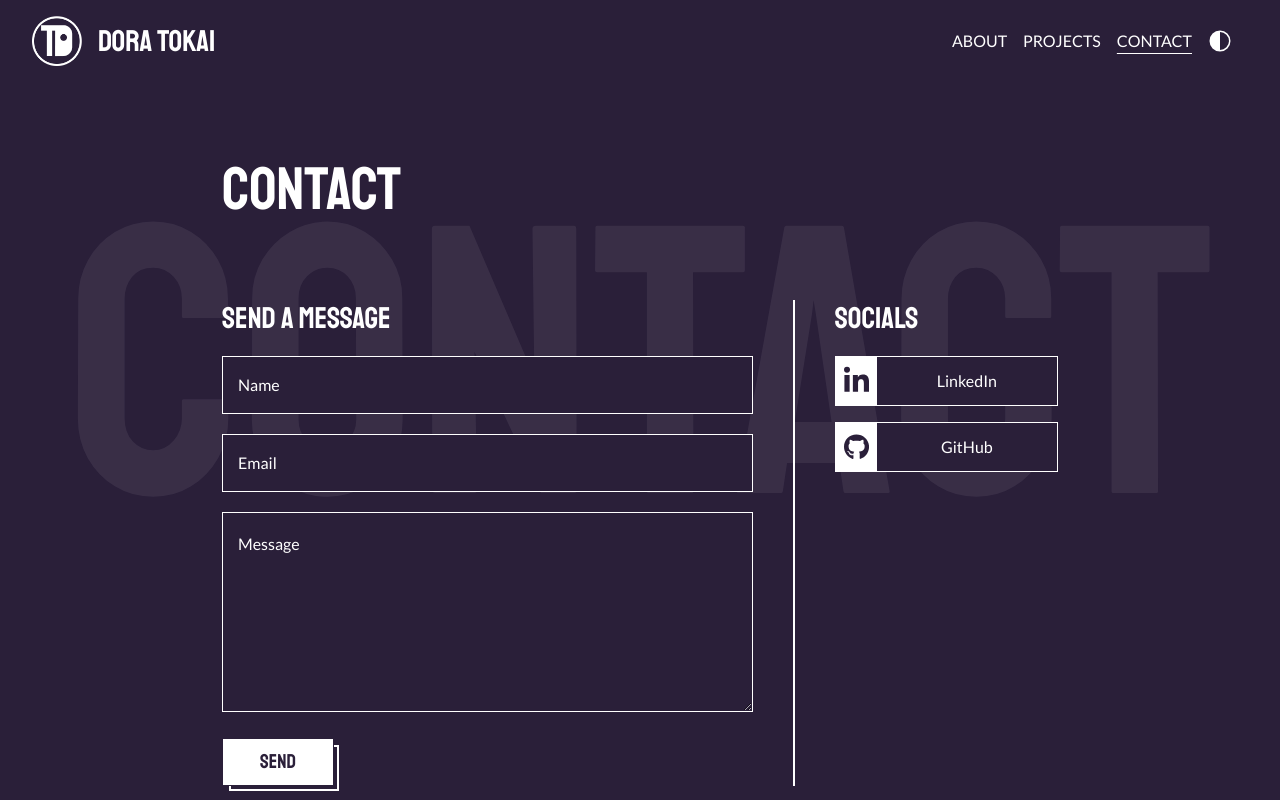
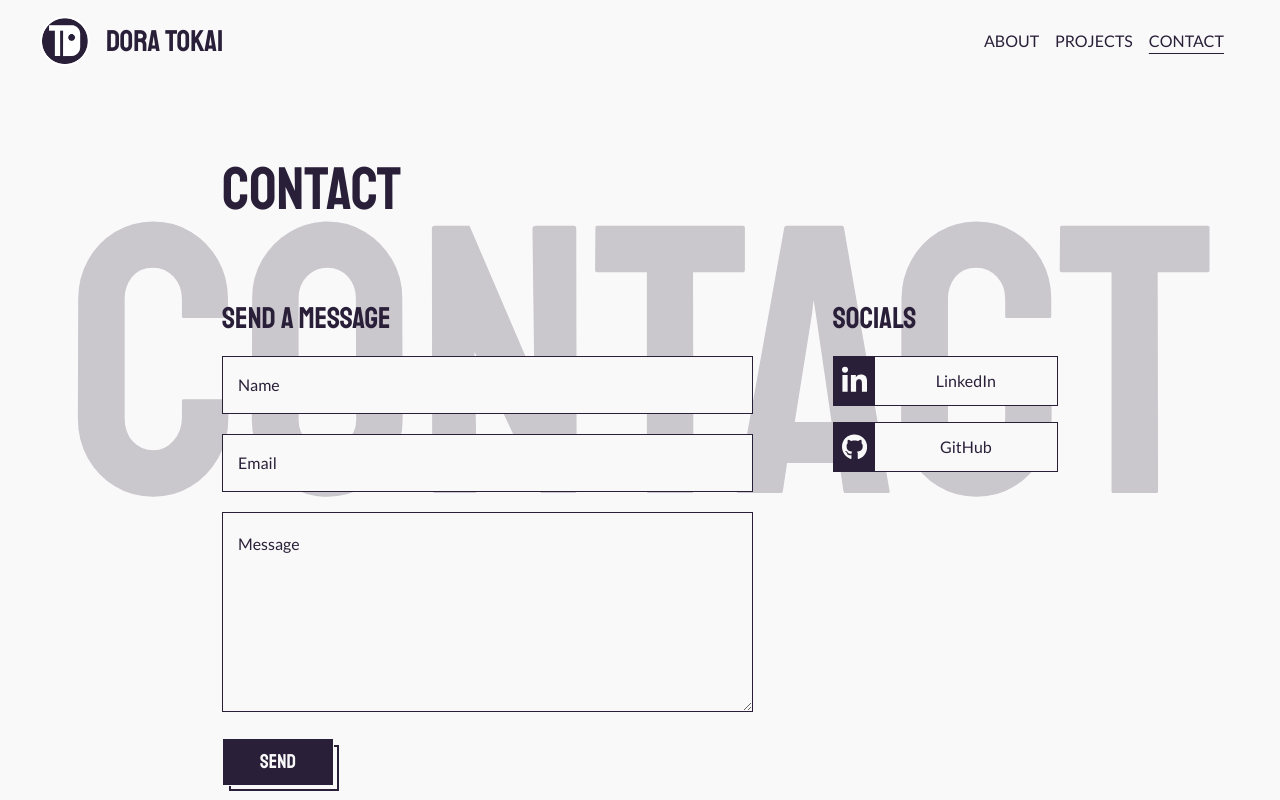
Before and after one commit to tdora28/portfolio, a Next.js app: page /contact in a window 1280 px wide. Shown: the top 800 px of the page. Built offline with nearby package versions, Linux system fonts and the light colour scheme.

Commit message:
Implement clr modes depending on user browser settings

```diff
--- a/src/app/about/page.tsx
+++ b/src/app/about/page.tsx
@@ -9,17 +9,17 @@ const AboutPage = () => {
       <main className="container">
         <ul className="flex flex-col sm:flex-row sm:justify-between gap-5 sm:max-w-max text-center my-10 py-2 uppercase">
           <li>
-            <Link href="#skills" className="bg-side px-5 py-2 indent block">
+            <Link href="#skills" className="bg-side text-white px-5 py-2 indent block">
               Skills
             </Link>
           </li>
           <li>
-            <Link href="#experience" className="bg-side px-5 py-2 indent block">
+            <Link href="#experience" className="bg-side text-white px-5 py-2 indent block">
               Experience
             </Link>
           </li>
           <li>
-            <Link href="#resume" className="bg-side px-5 py-2 indent block">
+            <Link href="#resume" className="bg-side text-white px-5 py-2 indent block">
               Resume
             </Link>
           </li>
--- a/src/app/contact/page.tsx
+++ b/src/app/contact/page.tsx
@@ -31,15 +31,15 @@ const ContactPage = () => {
           </form>
 
           {/* Socials */}
-          <div className="md:pl-10 md:border-l-2 border-white">
+          <div className="md:pl-10">
             <h3 className={`${fontDisplay} text-3xl mb-5`}>Socials</h3>
             <div className="flex flex-col gap-4 w-full">
-              <Link href="https://www.linkedin.com/in/doratokai28/" className="flex items-center border-white border bg-dark indent">
-                <FaLinkedinIn className="p-2 bg-white text-5xl clr-dark" />
+              <Link href="https://www.linkedin.com/in/doratokai28/" className="btn-social indent">
+                <FaLinkedinIn />
                 <span className="w-full px-4 text-center">LinkedIn</span>
               </Link>
-              <Link href="https://github.com/tdora28/" className="flex items-center border-white border bg-dark indent">
-                <FaGithub className="p-2 bg-white text-5xl clr-dark" />
+              <Link href="https://github.com/tdora28/" className="btn-social indent">
+                <FaGithub />
                 <span className="w-full px-4 text-center">GitHub</span>
               </Link>
             </div>
--- a/src/app/globals.css
+++ b/src/app/globals.css
@@ -4,13 +4,27 @@
 
 :root {
   /* COLORS */
-  --bg-color: #2a1f39;
+  --bg-color: #f9f9f9;
+  --secondary-color: #2a1f39;
   --side-color: #5d5369;
 
   /* LAYOUT */
   --nav-height: 5rem;
+
+  /* DECOR */
+  --dots-img: url('/dots-dark.png');
 }
-/* If I want to implement light/dark mode: @media (prefers-color-scheme: dark) {} */
+
+@media (prefers-color-scheme: dark) {
+  :root {
+    /* COLORS */
+    --bg-color: #2a1f39;
+    --secondary-color: #f9f9f9;
+
+    /* DECOR */
+    --dots-img: url('/dots-light.png');
+  }
+}
 
 /* ELEMENTS */
 
@@ -28,7 +42,7 @@ body {
   /* Give space to the sticky nav */
   padding-top: var(--nav-height);
   background-color: var(--bg-color);
-  color: white;
+  color: var(--secondary-color);
 }
 
 p {
@@ -37,7 +51,7 @@ p {
 
 .btn {
   padding: 0.5rem 1rem;
-  background-color: white;
+  background-color: var(--secondary-color);
   font-size: 1.25rem;
   color: var(--bg-color);
   border: 1px solid var(--bg-color);
@@ -46,7 +60,20 @@ p {
 
 .btn-sm {
   padding: 0 0.5rem;
-  background-color: white;
+  background-color: var(--secondary-color);
+  color: var(--bg-color);
+}
+
+.btn-social {
+  display: flex;
+  align-items: center;
+  border: 1px solid var(--secondary-color);
+  background-color: var(--bg-color);
+}
+.btn-social svg {
+  padding: 0.5rem;
+  background-color: var(--secondary-color);
+  font-size: 3rem;
   color: var(--bg-color);
 }
 
@@ -55,7 +82,7 @@ p {
   font-size: 1.3rem;
   text-decoration: underline;
   text-underline-offset: 0.2rem;
-  text-decoration-color: white;
+  text-decoration-color: var(--secondary-color);
   transition: text-decoration-color 0.2s ease-out;
 }
 .text-link:hover {
@@ -70,9 +97,9 @@ p {
 .form-group textarea {
   width: 100%;
   padding: 1.5rem 1rem 0.5rem;
-  border: 1px solid white;
+  border: 1px solid var(--secondary-color);
   background: var(--bg-color);
-  color: white;
+  color: var(--secondary-color);
   outline: none;
 }
 .form-group textarea {
@@ -80,7 +107,7 @@ p {
 }
 .form-group input:focus,
 .form-group textarea:focus {
-  box-shadow: 0.2rem 0.2rem 0 0 white;
+  box-shadow: 0.2rem 0.2rem 0 0 var(--secondary-color);
 }
 .form-group label,
 .form-group textarea + label {
@@ -89,7 +116,7 @@ p {
   left: 1rem;
   transition: all 0.2s ease-in-out;
   pointer-events: none;
-  color: white;
+  color: var(--secondary-color);
   transform: translateY(-50%);
 }
 .form-group textarea + label {
@@ -99,7 +126,7 @@ p {
 .form-group textarea.filling + label {
   font-size: 0.75rem;
   top: 0;
-  color: #d8d8d8;
+  color: var(--secondary-color);
   transform: translateY(0.5rem);
 }
 
@@ -112,19 +139,19 @@ p {
   padding-left: 2rem;
   padding-right: 2rem;
 }
-.container-wide {
-  max-width: 1500px;
-}
 
 .scroll-top {
   scroll-margin-top: calc(var(--nav-height) + 1.5rem);
 }
 
-.clr-dark {
+.clr-bg {
   color: var(--bg-color);
 }
-.bg-dark {
+.bg-bg {
   background-color: var(--bg-color);
+}
+.clr-sec {
+  color: var(--secondary-color);
 }
 .bg-side {
   background-color: var(--side-color);
@@ -133,7 +160,7 @@ p {
 /* ANIMATIONS */
 
 .move-up {
-  background-color: #fff;
+  background-color: var(--secondary-color);
   transition: transform 0.3s ease;
 }
 .move-up:hover {
@@ -145,7 +172,7 @@ p {
   }
   .move-up:hover {
     transform: translateY(0);
-    background-color: #fff;
+    background-color: var(--secondary-color);
   }
 }
 
@@ -160,17 +187,17 @@ p {
   transition: all 0.2s ease-out;
 }
 .elevate:hover {
-  background: white;
+  background: var(--secondary-color);
   color: var(--bg-color);
   transform: scale(1.05);
 }
 .elevate:hover .btn {
-  color: white;
+  color: var(--secondary-color);
   background: var(--bg-color);
 }
 .elevate:hover .btn:hover {
   color: var(--bg-color);
-  background: white;
+  background: var(--secondary-color);
   box-shadow: inset 0 0 0 1px var(--bg-color);
 }
 
@@ -203,7 +230,9 @@ p {
 
 .bg-dots {
   position: relative;
+  z-index: 10;
   margin-right: 1rem;
+  background-color: var(--secondary-color);
 }
 .bg-dots::after {
   content: '';
@@ -213,8 +242,8 @@ p {
   z-index: -1;
   width: 100%;
   height: 100%;
-  border: 2px solid white;
-  background-image: url('/dots.png');
+  border: 2px solid var(--secondary-color);
+  background-image: var(--dots-img);
   background-repeat: repeat;
   background-size: auto;
 }
@@ -231,12 +260,12 @@ p {
   z-index: -1;
   width: 100%;
   height: 100%;
-  border: 2px solid white;
+  border: 2px solid var(--secondary-color);
 }
 
 .side-decor {
   position: relative;
-  border-left: 1px solid white;
+  border-left: 1px solid var(--secondary-color);
   padding: 0 0 4rem 2rem;
 }
 .side-decor::after {
@@ -245,7 +274,7 @@ p {
   width: 1rem;
   height: 1rem;
   background-color: var(--bg-color);
-  border: 2px solid white;
+  border: 2px solid var(--secondary-color);
   border-radius: 50%;
   top: 0;
   left: -0.5rem;
--- a/src/app/page.tsx
+++ b/src/app/page.tsx
@@ -15,13 +15,13 @@ export default function Home() {
         </h1>
         {/* Big nav */}
         <nav className={`${fontDisplay} grid sm:grid-cols-3 gap-10 w-full max-w-[800px] sm:h-[40vh] mt-10 sm:mt-[15vh] mx-auto pb-10 sm:pb-0 text-4xl text-center overflow-hidden`}>
-          <Link href="/about" className="py-8 bg-white clr-dark move-up bg-dots">
+          <Link href="/about" className="py-8 clr-bg move-up bg-dots">
             About
           </Link>
-          <Link href="/projects" className="py-8 bg-white clr-dark move-up bg-dots">
+          <Link href="/projects" className="py-8 clr-bg move-up bg-dots">
             Projects
           </Link>
-          <Link href="/contact" className="py-8 bg-white clr-dark move-up bg-dots">
+          <Link href="/contact" className="py-8 clr-bg move-up bg-dots">
             Contact
           </Link>
         </nav>
--- a/src/components/Header.tsx
+++ b/src/components/Header.tsx
@@ -4,7 +4,7 @@ import React, { useState, useRef, useEffect } from 'react';
 import Image from 'next/image';
 import { fontDisplay } from '@/utilities/font';
 import Link from 'next/link';
-import { VscColorMode, VscChromeClose, VscMenu } from 'react-icons/vsc';
+import { VscChromeClose, VscMenu } from 'react-icons/vsc';
 import Socials from './Socials';
 import { usePathname } from 'next/navigation';
 
@@ -40,7 +40,7 @@ const Header = () => {
   };
 
   return (
-    <header className="container container-wide fixed top-0 left-0 z-10 flex justify-between py-4 bg-dark">
+    <header className="fixed top-0 left-0 right-0 z-10 flex justify-between px-10 py-4">
       {/* Left side of Header */}
       <Link href="/" className="flex items-center gap-4 indent">
         <Image src="/logo.png" alt="go to homepage" width={50} height={50} />
@@ -74,7 +74,7 @@ const Header = () => {
           </ul>
         </nav>
         {/* Color mode toggle */}
-        <VscColorMode className="text-2xl" />
+        {/* <VscColorMode className="text-2xl" /> */}
         {/* Mobile menu */}
         <button onClick={toggleMobileNav}>{isMobileNavOpen ? <VscChromeClose className={path === '/' ? 'hidden' : 'sm:hidden text-2xl'} /> : <VscMenu className={path === '/' ? 'hidden' : 'sm:hidden text-2xl'} />}</button>
         <nav ref={navRef} className={path === '/' ? 'hidden' : setMobileNavClass()}>
--- a/src/components/ProjectCard.tsx
+++ b/src/components/ProjectCard.tsx
@@ -6,7 +6,7 @@ import { ProjectType } from '@/types';
 
 const ProjectCard: React.FC<ProjectType> = (props) => {
   return (
-    <div className="max-w-[300px] border-b-2 border-white elevate">
+    <div className="max-w-[300px] border-b-2 border-gray-500 elevate">
       <Link href={`/projects/${props.id}`} className="relative">
         <Image src={props.imageUrl} alt="Project Image" width={800} height={500} />
         <span className={`${fontDisplay} absolute bottom-2 right-2 btn-sm`}>Read more</span>
```
Also changed, not shown: public/dots-dark.png (added), public/dots-light.png (renamed from public/dots.png).
